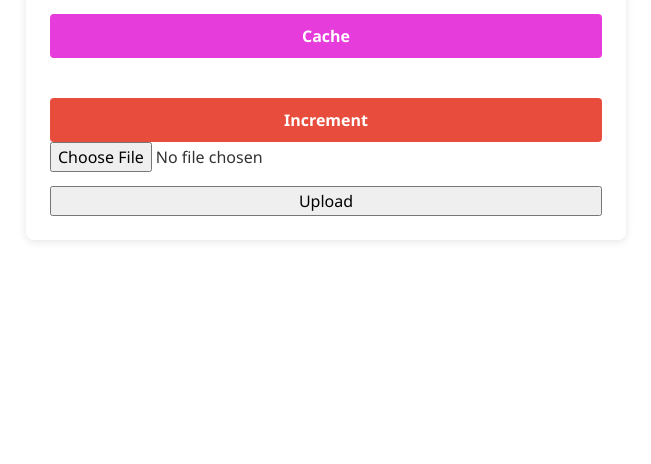
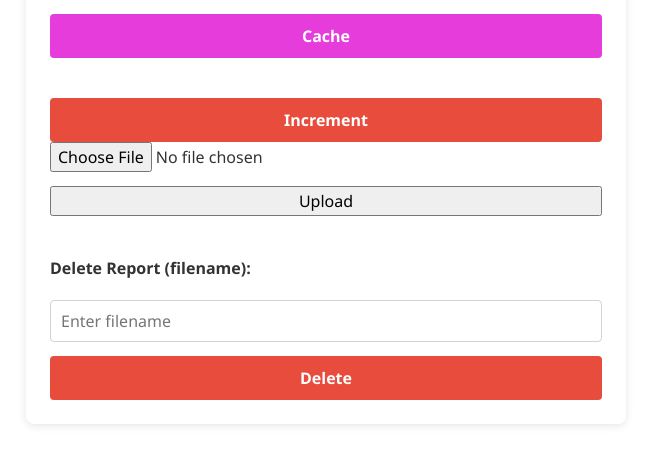
Before and after one commit to arofre/figab, a Flask app: template templates/admin.html in a window 1280 px wide. Shown: the part 680-1144 px from the top of the page, without its empty margins (314-965 px from the left). Before the commit the page ends 922 px from the top, so only its background shows below. Run offline with Flask 3, Linux system fonts and the light colour scheme; the template is opened without the code that fills it, so the values that code supplies are empty.

Commit message:
Added removal functionality for reports

```diff
--- a/app.py
+++ b/app.py
@@ -212,6 +212,26 @@ def authenticate():
         {'WWW-Authenticate': 'Basic realm="Login Required"'}
     )
 
+@app.route("/delete_report", methods=["POST"])
+def delete_report():
+    auth = request.authorization
+    if not auth or not check_auth(auth.username, auth.password):
+        return authenticate()
+
+    filename = request.form.get("delete_file", "").strip()
+    if not filename:
+        flash("Please provide a filename.")
+        return redirect(url_for("admin_dashboard"))
+
+    file_path = os.path.join(app.config['UPLOAD_FOLDER'], filename)
+
+    if os.path.exists(file_path):
+        os.remove(file_path)
+        flash(f"File '{filename}' deleted successfully.")
+    else:
+        flash(f"File '{filename}' does not exist.")
+
+    return redirect(url_for("admin_dashboard"))
 
 @app.route("/reports/<path:filename>", endpoint="custom_reports")
 def reports(filename):
@@ -339,7 +359,6 @@ def compute_dashboard_data():
     first_date = series.index[0]
     today_val = series.iloc[-1]
     now = pd.Timestamp.now().normalize()
-
     pct_changes = {
         "This Week": percent_change(series, now - timedelta(days=7), today_val),
         "This Month": percent_change(series, now.replace(day=1), today_val),
@@ -403,16 +422,16 @@ def reset_everything():
 import os
 from apscheduler.schedulers.background import BackgroundScheduler
 
-scheduler = BackgroundScheduler()
 
-scheduler.add_job(incremental_update, 'cron', hour=23, minute=0)
-
-scheduler.start()
 
 
 if __name__ == "__main__":
     try:
+        scheduler = BackgroundScheduler()
 
+        scheduler.add_job(incremental_update, 'cron', hour=23, minute=0)
+
+        scheduler.start()
 
         port = int(os.environ.get("PORT", 8080))
         app.run(host="0.0.0.0", port=port)
--- a/templates/admin.html
+++ b/templates/admin.html
@@ -59,7 +59,13 @@
     <input type = "submit" value="Upload">
     </form>
   </div>
-
+  <div id="delete-report-container" style="margin-top: 40px;">
+  <form action="/delete_report" method="post">
+    <label for="delete_file">Delete Report (filename):</label>
+    <input type="text" id="delete_file" name="delete_file" placeholder="Enter filename">
+    <button type="submit" style="background-color: #e74c3c; color: white;">Delete</button>
+  </form>
+</div>
   <script>
     function confirmReset() {
       return confirm("Are you sure you want to reset the database? This action cannot be undone.");
```
Also changed, not shown: 1 other file.
